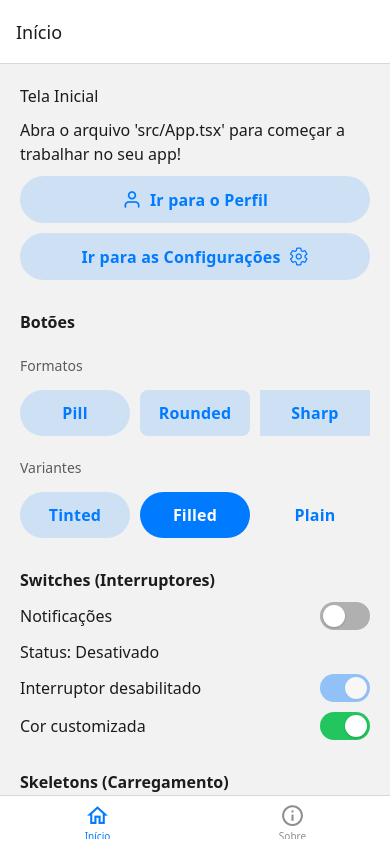
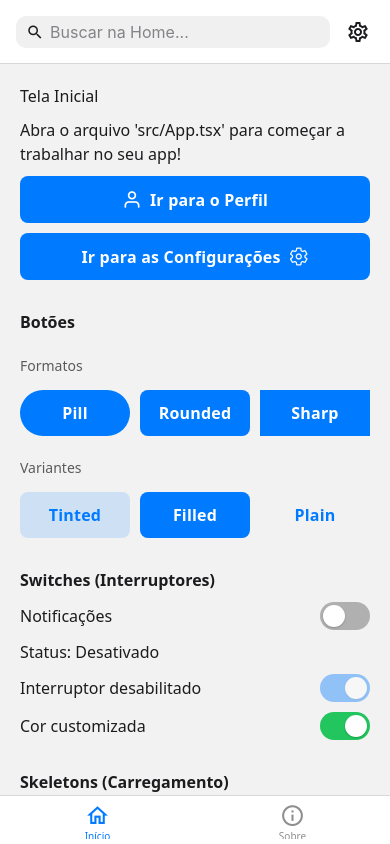
Before and after one commit to carlosxfelipe/react-navigation-template, a React Native app: screen / in a window 390 px wide. Built offline with nearby package versions, Linux system fonts and the light colour scheme; what expo-linking would draw is missing.

Commit message:
feat: implement HeaderSearchBar component and integrate it into HomeTabs; update Button component to accept icon rendering functions

```diff
--- a/src/components/Button.tsx
+++ b/src/components/Button.tsx
@@ -18,8 +18,8 @@ type ButtonBaseProps = Omit<PlatformPressableProps, "children"> & {
   color?: string;
   shape?: "pill" | "rounded" | "sharp";
   children: string | string[];
-  iconLeft?: React.ReactNode;
-  iconRight?: React.ReactNode;
+  iconLeft?: (color: string) => React.ReactNode;
+  iconRight?: (color: string) => React.ReactNode;
 };
 
 type ButtonLinkProps<ParamList extends ReactNavigation.RootParamList> =
@@ -56,9 +56,9 @@ function ButtonLink<ParamList extends ReactNavigation.RootParamList>({
 }
 
 function ButtonBase({
-  variant = "tinted",
+  variant = "filled",
   color: customColor,
-  shape = "pill",
+  shape = "rounded",
   android_ripple,
   style,
   children,
@@ -104,13 +104,13 @@ function ButtonBase({
       style={[{ backgroundColor, borderRadius }, styles.button, style]}
     >
       <View style={styles.content}>
-        {iconLeft && <View style={styles.icon}>{iconLeft}</View>}
+        {iconLeft && <View style={styles.icon}>{iconLeft(textColor)}</View>}
 
         <ThemedText style={[{ color: textColor }, fonts.regular, styles.text]}>
           {children}
         </ThemedText>
 
-        {iconRight && <View style={styles.icon}>{iconRight}</View>}
+        {iconRight && <View style={styles.icon}>{iconRight(textColor)}</View>}
       </View>
     </PlatformPressable>
   );
--- /dev/null
+++ b/src/components/HeaderSearchBar.tsx
@@ -0,0 +1,140 @@
+import { useNavigation, useTheme } from "@react-navigation/native";
+import { useState } from "react";
+import {
+  TextInput,
+  TouchableOpacity,
+  View,
+  StyleSheet,
+  useWindowDimensions,
+} from "react-native";
+import { Icon, IconProps } from "./Icon";
+import type { Theme as AppTheme } from "../themes";
+
+type MaterialCommunityIconName = Extract<
+  IconProps,
+  { type: "MaterialCommunityIcons" }
+>["name"];
+
+interface HeaderIcon {
+  icon: MaterialCommunityIconName;
+  screen?: keyof ReactNavigation.RootParamList;
+  onPress?: () => void;
+}
+
+interface Props {
+  leftIcon?: HeaderIcon;
+  rightIcon?: HeaderIcon;
+  query?: string;
+  onChangeQuery?: (value: string) => void;
+  placeholder?: string;
+}
+
+const HEADER_H_PADDING = 16;
+const ICON_SIZE = 32;
+const GAP = 12;
+
+export function HeaderSearchBar({
+  leftIcon,
+  rightIcon,
+  query,
+  onChangeQuery,
+  placeholder = "Buscar...",
+}: Props) {
+  const [internalQuery, setInternalQuery] = useState("");
+  const { colors } = useTheme() as AppTheme;
+  const navigation = useNavigation<any>();
+  const { width: screenWidth } = useWindowDimensions();
+
+  const currentQuery = query ?? internalQuery;
+  const setQuery = onChangeQuery ?? setInternalQuery;
+
+  const textColor = colors.text;
+  const placeholderColor = colors.placeholder;
+  const backgroundColor = colors.inputBackground;
+
+  const barWidth = screenWidth - HEADER_H_PADDING * 2;
+
+  function IconButton({ item }: { item: HeaderIcon }) {
+    return (
+      <TouchableOpacity
+        style={styles.iconButton}
+        hitSlop={8}
+        onPress={() => {
+          if (item.onPress) item.onPress();
+          else if (item.screen) navigation.navigate(item.screen);
+        }}
+      >
+        <Icon
+          type="MaterialCommunityIcons"
+          name={item.icon}
+          size={24}
+          color={textColor}
+        />
+      </TouchableOpacity>
+    );
+  }
+
+  return (
+    <View style={[styles.row, { width: barWidth }]}>
+      {leftIcon && <IconButton item={leftIcon} />}
+      <View style={[styles.inputContainer, { backgroundColor }]}>
+        <Icon
+          type="MaterialCommunityIcons"
+          name="magnify"
+          size={18}
+          color={textColor}
+        />
+        <TextInput
+          style={[styles.input, { color: textColor }]}
+          placeholder={placeholder}
+          placeholderTextColor={placeholderColor}
+          value={currentQuery}
+          onChangeText={setQuery}
+          returnKeyType="search"
+          autoCorrect={false}
+          autoCapitalize="none"
+        />
+        {currentQuery.length > 0 && (
+          <TouchableOpacity onPress={() => setQuery("")} hitSlop={10}>
+            <Icon
+              type="MaterialCommunityIcons"
+              name="close-circle"
+              size={18}
+              color={textColor}
+              style={{ opacity: 0.5 }}
+            />
+          </TouchableOpacity>
+        )}
+      </View>
+      {rightIcon && <IconButton item={rightIcon} />}
+    </View>
+  );
+}
+
+const styles = StyleSheet.create({
+  row: {
+    flexDirection: "row",
+    alignItems: "center",
+    gap: GAP,
+  },
+  iconButton: {
+    width: ICON_SIZE,
+    height: ICON_SIZE,
+    alignItems: "center",
+    justifyContent: "center",
+  },
+  inputContainer: {
+    flex: 1,
+    flexDirection: "row",
+    alignItems: "center",
+    borderRadius: 10,
+    paddingHorizontal: 10,
+    paddingVertical: 6,
+    gap: 6,
+  },
+  input: {
+    flex: 1,
+    fontSize: 16,
+    padding: 0,
+  },
+});
--- a/src/components/Icon.tsx
+++ b/src/components/Icon.tsx
@@ -1,6 +1,6 @@
 import React from "react";
 import { useColorScheme } from "react-native";
-import { useTheme } from "@react-navigation/native";
+import type { StyleProp, TextStyle } from "react-native";
 import {
   MaterialIcons,
   Feather,
@@ -16,8 +16,7 @@ type MaterialCommunityIconName = keyof typeof MaterialCommunityIcons.glyphMap;
 type BaseIconProps = {
   size?: number;
   color?: string;
-  primary?: boolean;
-  style?: any;
+  style?: StyleProp<TextStyle>;
 };
 
 export type IconProps =
@@ -38,20 +37,10 @@ export type IconProps =
       name: MaterialCommunityIconName;
     });
 
-export function Icon({
-  type,
-  name,
-  size = 20,
-  color,
-  primary,
-  style,
-}: IconProps) {
+export function Icon({ type, name, size = 20, color, style }: IconProps) {
   const colorScheme = useColorScheme();
-  const { colors } = useTheme();
 
-  const iconColor =
-    color ??
-    (primary ? colors.primary : colorScheme === "dark" ? "#fff" : "#000");
+  const iconColor = color ?? (colorScheme === "dark" ? "#fff" : "#000");
 
   switch (type) {
     case "MaterialIcons":
@@ -74,7 +63,7 @@ export function Icon({
     case "MaterialCommunityIcons":
       return (
         <MaterialCommunityIcons
-          name={name as any}
+          name={name}
           size={size}
           color={iconColor}
           style={style}
--- a/src/navigation/homeTabs.tsx
+++ b/src/navigation/homeTabs.tsx
@@ -1,8 +1,24 @@
 import { createBottomTabNavigator } from "@react-navigation/bottom-tabs";
 import { MaterialCommunityIcons } from "@expo/vector-icons";
 
+import { HeaderSearchBar } from "../components/HeaderSearchBar";
 import type { Theme as AppTheme } from "../themes";
 import { tabItems } from "./tabItems";
+
+const getHeaderOptions = (tabName: string) => {
+  if (tabName !== "Home") {
+    return {};
+  }
+
+  return {
+    headerTitle: () => (
+      <HeaderSearchBar
+        placeholder="Buscar na Home..."
+        rightIcon={{ icon: "cog-outline", screen: "Settings" }}
+      />
+    ),
+  };
+};
 
 export const HomeTabs = createBottomTabNavigator({
   screenOptions: ({ theme }) => {
@@ -26,6 +42,7 @@ export const HomeTabs = createBottomTabNavigator({
         screen: tab.component,
         options: {
           title: tab.title,
+          ...getHeaderOptions(tab.name),
           tabBarIcon: ({ color, size }) => (
             <MaterialCommunityIcons
               name={tab.iconName}
--- a/src/navigation/rootStack.tsx
+++ b/src/navigation/rootStack.tsx
@@ -25,12 +25,15 @@ export const RootStack = createNativeStackNavigator({
     HomeTabs: {
       screen: HomeTabs,
       options: {
-        title: "Home",
+        title: "Início",
         headerShown: false,
       },
     },
     Profile: {
       screen: Profile,
+      options: {
+        title: "Perfil",
+      },
       linking: {
         path: ":user(@[a-zA-Z0-9-_]+)",
         parse: {
@@ -44,10 +47,11 @@ export const RootStack = createNativeStackNavigator({
     Settings: {
       screen: Settings,
       options: ({ navigation }) => ({
+        title: "Configurações",
         presentation: "modal",
         headerRight: () => (
           <HeaderButton onPress={navigation.goBack}>
-            <Text>Close</Text>
+            <Text>Fechar</Text>
           </HeaderButton>
         ),
       }),
--- a/src/navigation/screens/Home.tsx
+++ b/src/navigation/screens/Home.tsx
@@ -10,6 +10,7 @@ export function Home() {
     <ThemedScrollView
       style={styles.container}
       contentContainerStyle={styles.contentContainer}
+      showsVerticalScrollIndicator={false}
     >
       <ThemedText>Tela Inicial</ThemedText>
       <ThemedText>
@@ -19,14 +20,16 @@ export function Home() {
       <Button
         screen="Profile"
         params={{ user: "carlos" }}
-        iconLeft={<Icon type="Feather" name="user" primary />}
+        iconLeft={(color) => <Icon type="Feather" name="user" color={color} />}
       >
         Ir para o Perfil
       </Button>
 
       <Button
         screen="Settings"
-        iconRight={<Icon type="Ionicons" name="settings-outline" primary />}
+        iconRight={(color) => (
+          <Icon type="Ionicons" name="settings-outline" color={color} />
+        )}
       >
         Ir para as Configurações
       </Button>
```
